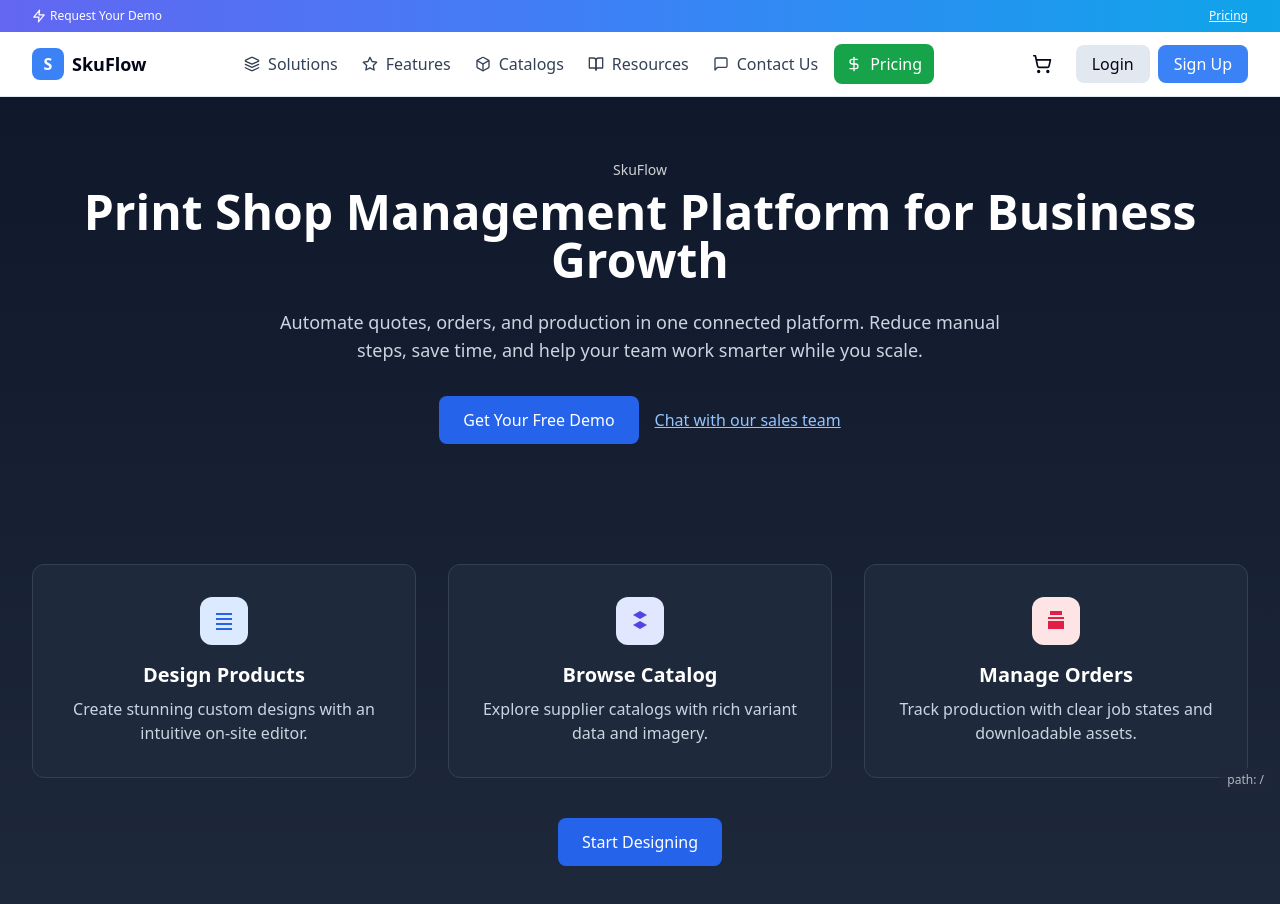
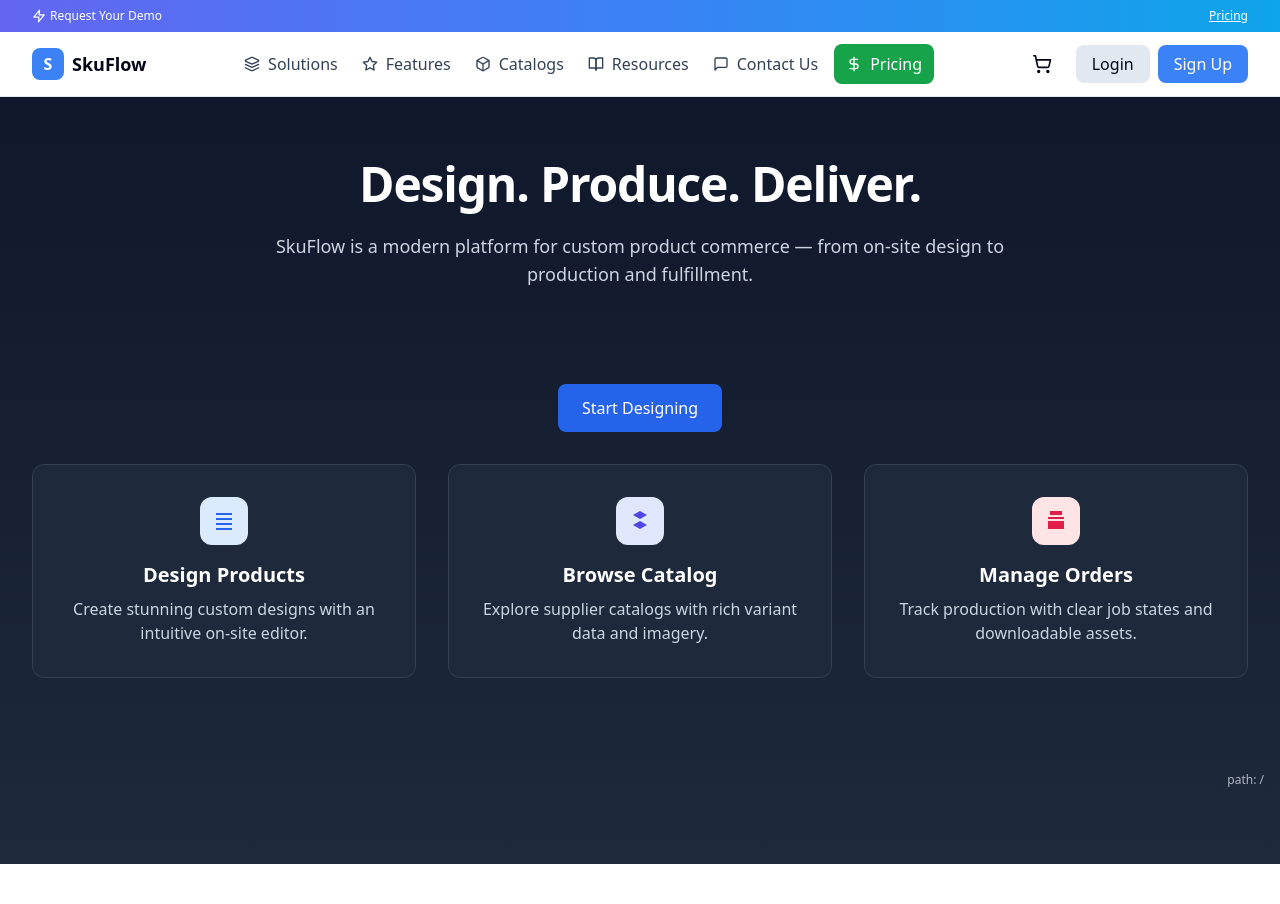
Before and after one commit to AustinRader123/-Users-austinrader-New1jan2925-print-saas-platform, a React (Vite) app in the folder frontend/: page / in a window 1280 px wide. Shown: the top 904 px of the page. After the commit the page ends 864 px from the top, so only its background shows below. Built offline with nearby package versions, Linux system fonts and the light colour scheme; no server answers.

Commit message:
feat(home): update hero and CTA on landing page

```diff
--- a/frontend/src/pages/HomePage.tsx
+++ b/frontend/src/pages/HomePage.tsx
@@ -6,28 +6,24 @@
       {/* Hero */}
       <div className="max-w-7xl mx-auto px-4 sm:px-6 lg:px-8 py-24">
         <div className="text-center">
-          <div className="text-sm opacity-80 mb-2">SkuFlow</div>
-          <h1 className="text-4xl sm:text-5xl font-bold mb-6">
-            Print Shop Management Platform for Business Growth
+          <h1 className="text-4xl sm:text-5xl font-extrabold mb-6 tracking-tight">
+            Design. Produce. Deliver.
           </h1>
-          <p className="text-lg text-slate-300 max-w-3xl mx-auto mb-8">
-            Automate quotes, orders, and production in one connected platform. Reduce manual steps,
-            save time, and help your team work smarter while you scale.
+          <p className="text-lg text-slate-300 max-w-3xl mx-auto">
+            SkuFlow is a modern platform for custom product commerce — from on-site
+            design to production and fulfillment.
           </p>
-          <div className="flex flex-col sm:flex-row items-center justify-center gap-4">
-            <a href="/pricing" className="bg-blue-600 hover:bg-blue-700 text-white px-6 py-3 rounded-lg font-medium">
-              Get Your Free Demo
-            </a>
-            <a href="/contact" className="text-blue-300 hover:text-blue-200 underline">
-              Chat with our sales team
-            </a>
-          </div>
         </div>
       </div>
 
       {/* Feature Cards + CTA */}
       <div className="px-4 sm:px-6 lg:px-8 pb-20">
         <div className="max-w-7xl mx-auto">
+          <div className="mb-8 text-center">
+            <a href="/designs" className="inline-block bg-blue-600 hover:bg-blue-700 text-white px-6 py-3 rounded-lg font-medium">
+              Start Designing
+            </a>
+          </div>
           <div className="grid md:grid-cols-3 gap-8 mt-6">
             <div className="rounded-xl bg-slate-800 border border-slate-700 p-8 text-center hover:bg-slate-700 hover:border-slate-600 transition-colors">
               <div className="flex items-center justify-center w-12 h-12 rounded-xl bg-blue-100 text-blue-600 mx-auto mb-4">
@@ -58,12 +54,6 @@
               <p className="text-slate-300">Track production with clear job states and downloadable assets.</p>
             </div>
           </div>
-
-          <div className="mt-10 text-center">
-            <a href="/designs" className="inline-block bg-blue-600 hover:bg-blue-700 text-white px-6 py-3 rounded-lg font-medium">
-              Start Designing
-            </a>
-          </div>
         </div>
       </div>
     </div>
```
